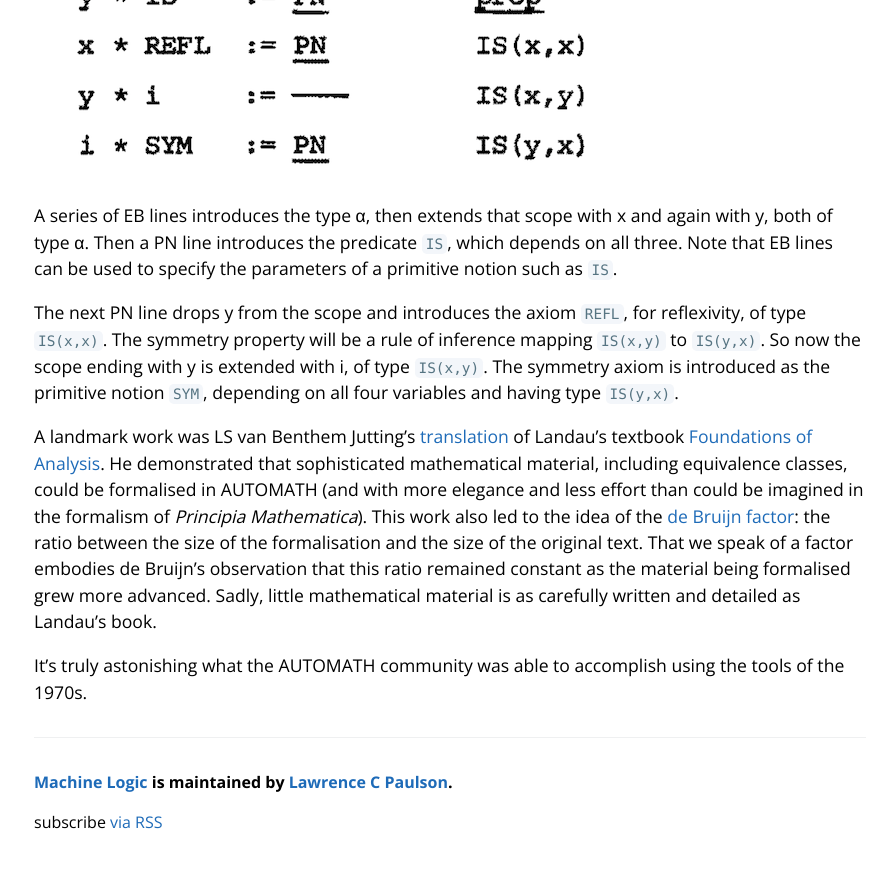
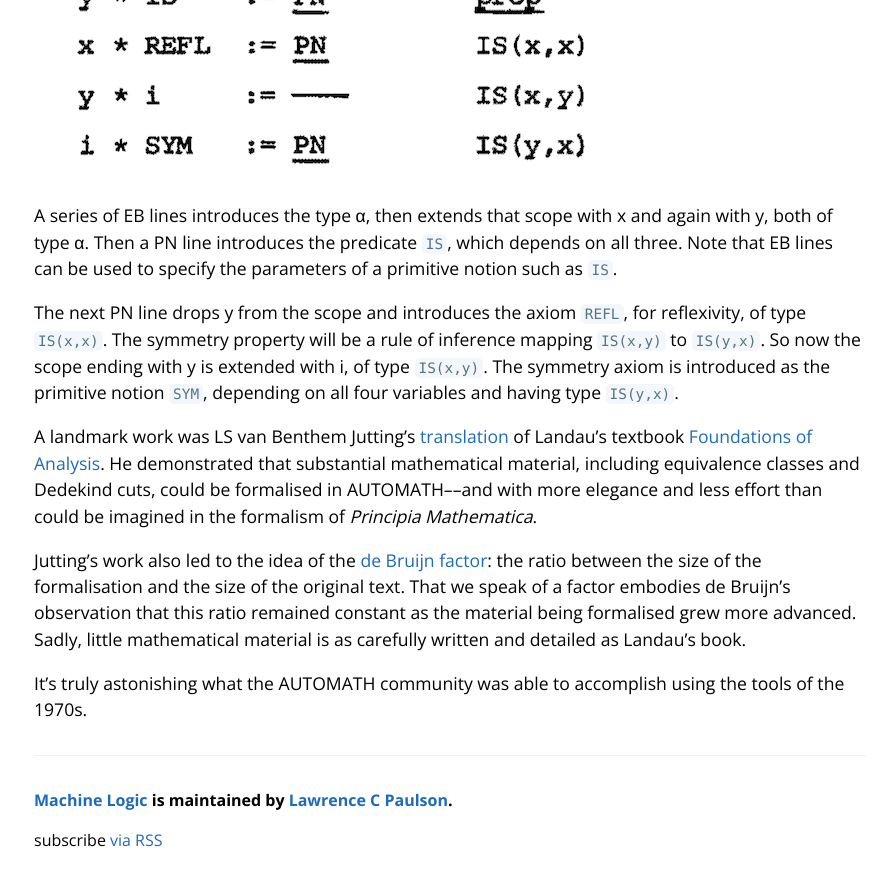
Before and after one commit to lawrencecpaulson/lawrencecpaulson.github.io, a Jekyll site: the page built from _posts/2021-11-03-AUTOMATH.md, in a window 1280 px wide and 900 px high, scrolled down 2107 px. Shown: the top 886 px of the window, without its empty margins (190-1084 px from the left). Built offline with Jekyll 4.4.1, drawn with Linux system fonts in a browser that asks for light colours; formulas are drawn with MathJax 3.

Commit message:
tweaks to AUTOMATH post

```diff
--- a/_posts/2021-11-03-AUTOMATH.md
+++ b/_posts/2021-11-03-AUTOMATH.md
@@ -54,7 +54,9 @@ A series of EB lines introduces the type α, then extends that scope with x and
 
 The next PN line drops y from the scope and introduces the axiom `REFL`, for reflexivity, of type `IS(x,x)`. The symmetry property will be a rule of inference mapping `IS(x,y)` to `IS(y,x)`. So now the scope ending with y is extended with i, of type `IS(x,y)`. The symmetry axiom is introduced as the primitive notion `SYM`, depending on all four variables and having type `IS(y,x)`.
 
-A landmark work was LS van Benthem Jutting's [translation](https://pure.tue.nl/ws/files/1710991/23183.pdf) of Landau's textbook [Foundations of Analysis](https://homepages.math.uic.edu/~kauffman/Landau.pdf). He demonstrated that sophisticated mathematical material, including equivalence classes, could be formalised in AUTOMATH (and with more elegance and less effort than could be imagined in the formalism of *Principia Mathematica*). This work also led to the idea of the [de Bruijn factor](https://www.cs.ru.nl/~freek/factor/): the ratio between the size of the formalisation and the size of the original text. That we speak of a factor embodies de Bruijn's observation that this ratio remained constant as the material being formalised grew more advanced.
+A landmark work was LS van Benthem Jutting's [translation](https://pure.tue.nl/ws/files/1710991/23183.pdf) of Landau's textbook [Foundations of Analysis](https://homepages.math.uic.edu/~kauffman/Landau.pdf). He demonstrated that substantial mathematical material, including equivalence classes and Dedekind cuts, could be formalised in AUTOMATH––and with more elegance and less effort than could be imagined in the formalism of *Principia Mathematica*.
+
+Jutting's work also led to the idea of the [de Bruijn factor](https://www.cs.ru.nl/~freek/factor/): the ratio between the size of the formalisation and the size of the original text. That we speak of a factor embodies de Bruijn's observation that this ratio remained constant as the material being formalised grew more advanced.
 Sadly, little mathematical material is as carefully written and detailed as Landau's book.
 
 It's truly astonishing what the AUTOMATH community was able to  accomplish using the tools of the 1970s.
```
